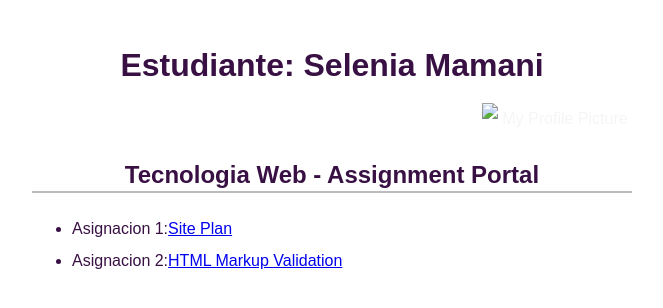
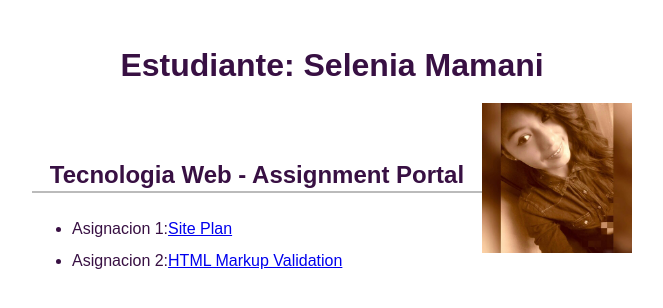
Before and after one commit to Selenia9/Tecnologia-Web1, a plain HTML site: page index.html in a window 1280 px wide. Shown: the whole page, without its empty margins (308-971 px from the left). Drawn offline with Linux system fonts and the light colour scheme.

Commit message:
cambio de imagen

```diff
--- a/index.html
+++ b/index.html
@@ -13,7 +13,7 @@
 <body>
     <header>
         <h1>Estudiante: Selenia Mamani</h1>
-        <img src="imagenes/profile.png" alt="My Profile Picture">
+        <img src="imagenes/sel.png.jpg" alt="My Profile Picture">
     </header>
     <main>
         <h2>Tecnologia Web - Assignment Portal</h2>
```
